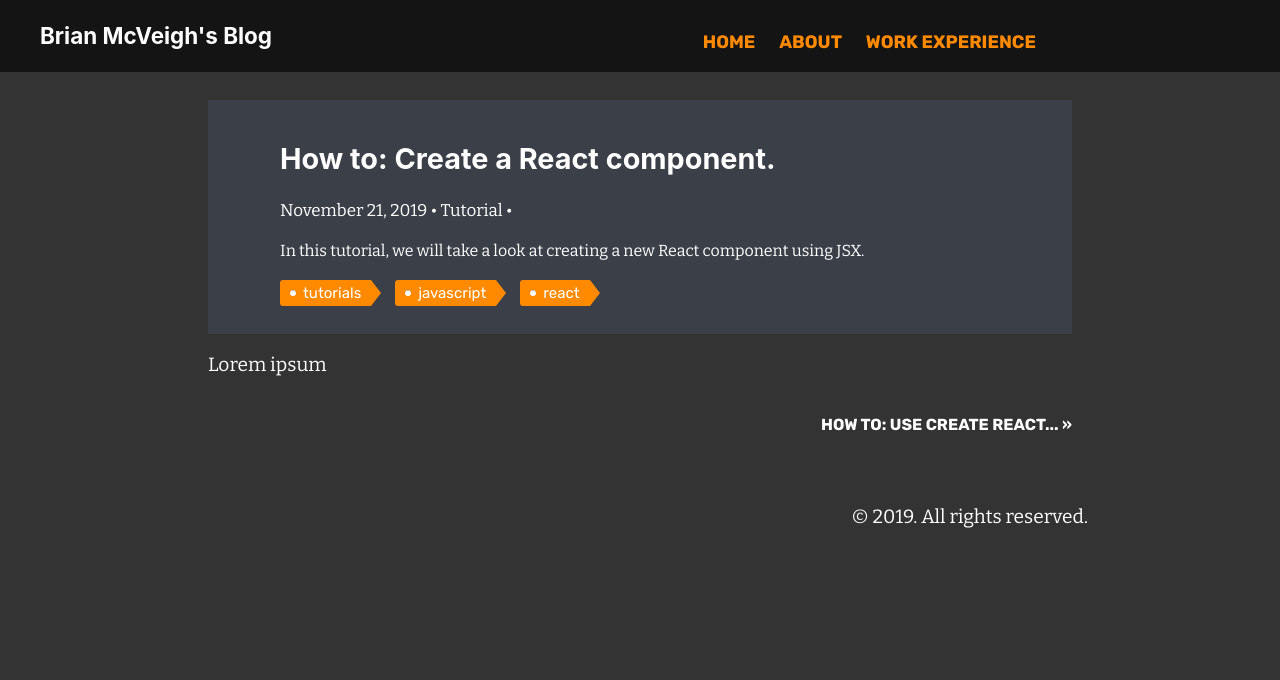
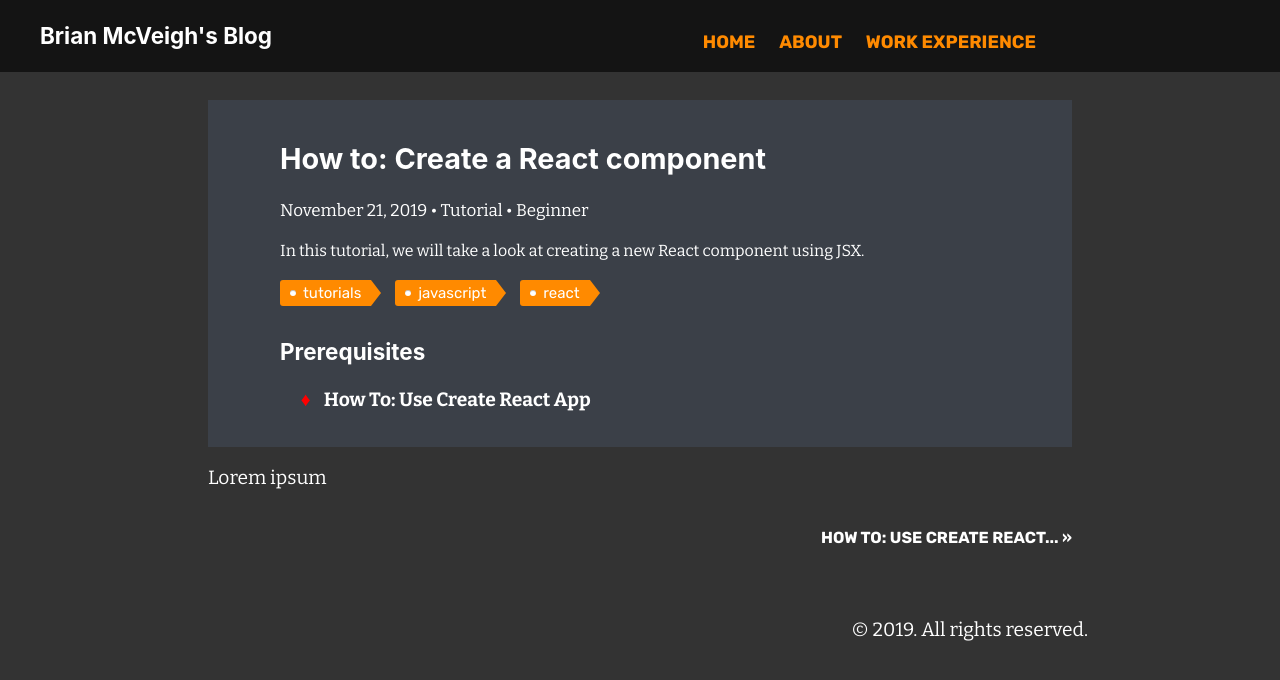
Before and after one commit to bmcveigh/bmcveigh.github.io, a Jekyll site: the page built from _posts/2019-11-21-how-to-create-custom-component-react.markdown, in a window 1280 px wide. Shown: the top 680 px of the page. Built offline with Jekyll 4.4.1, drawn with Linux system fonts in a browser that asks for light colours.

```diff
--- a/_layouts/tutorial.html
+++ b/_layouts/tutorial.html
@@ -10,6 +10,18 @@ layout: default
             <span class="tag">{{ category }}</span>
         {% endfor %}
     </div>
+    {% if page.prerequisites %}
+        <div class="prerequisites">
+            <h3>Prerequisites</h3>
+            <ul>
+                {% for prereq in page.prerequisites %}
+                <li>
+                     <a href="{{ prereq.url }}">{{ prereq.title }}</a>
+                </li>
+                {% endfor %}
+            </ul>
+        </div>
+    {% endif %}
 </div>
 
 {{ content }}
--- a/_posts/2019-11-21-how-to-create-custom-component-react.markdown
+++ b/_posts/2019-11-21-how-to-create-custom-component-react.markdown
@@ -1,9 +1,10 @@
 ---
 layout: tutorial
-title:  "How to: Create a React component."
+title:  "How to: Create a React component"
 date:   2019-11-21 09:54:59 -0500
 categories: tutorials javascript react
 description: In this tutorial, we will take a look at creating a new React component using JSX.
+difficulty: Beginner
 prerequisites:
 - title: 'How To: Use Create React App'
   url: http://127.0.0.1:4001/tutorials/javascript/react/2019/11/21/how-to-use-create-react-app.html
--- a/_sass/components/tag/_tag.scss
+++ b/_sass/components/tag/_tag.scss
@@ -40,15 +40,6 @@
     top: 0;
   }
 
-  .tag:hover {
-    background: $color-darkblue;
-    color: $color-white;
-  }
-
-  .tag:hover::after {
-     border-left-color: $color-darkblue;
-  }
-
-  .tutorial-information .tag::after {
+.tutorial-information .tag::after {
     background: $hero-default-bg-color;
-  }
+}
```
